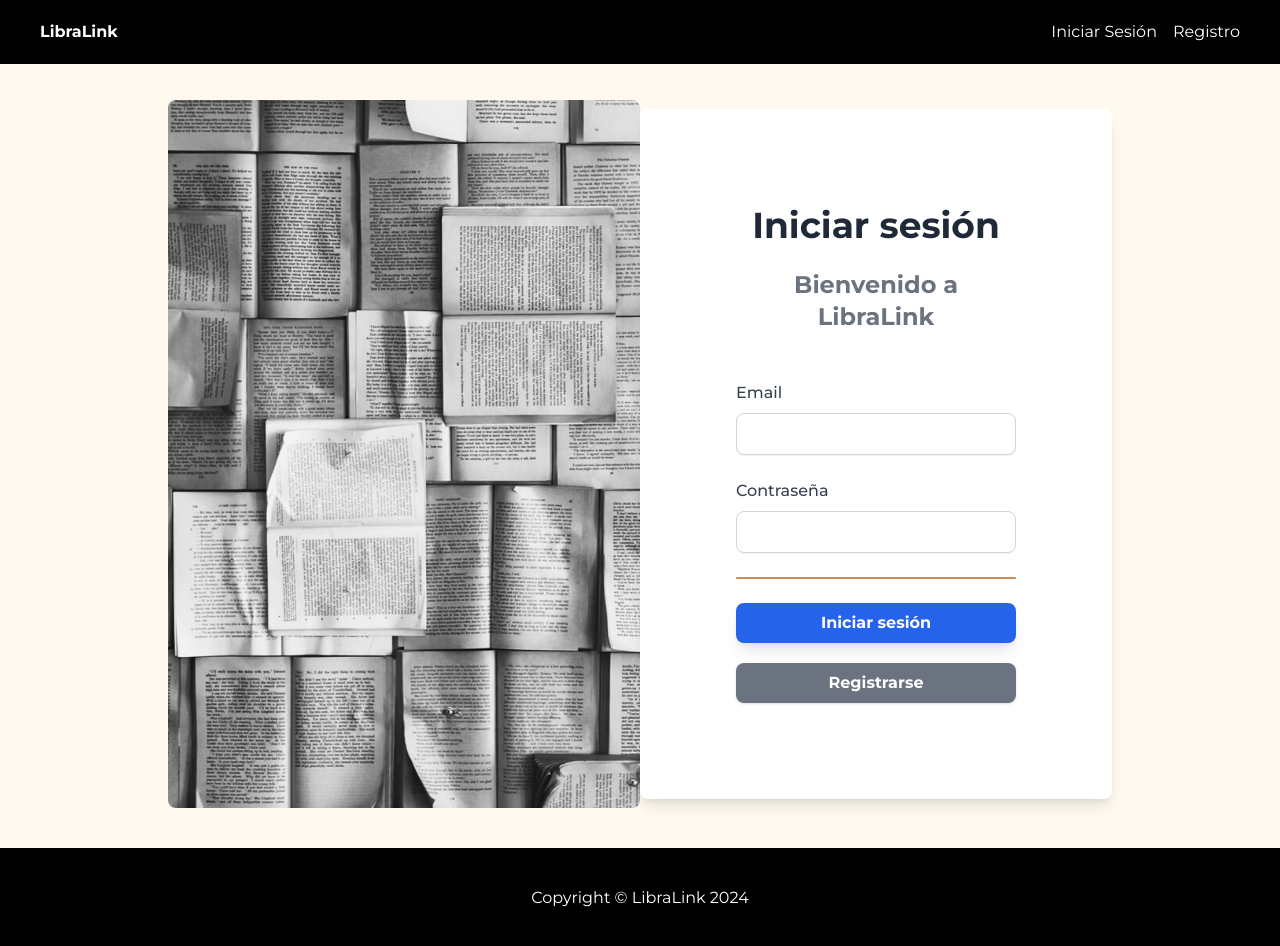
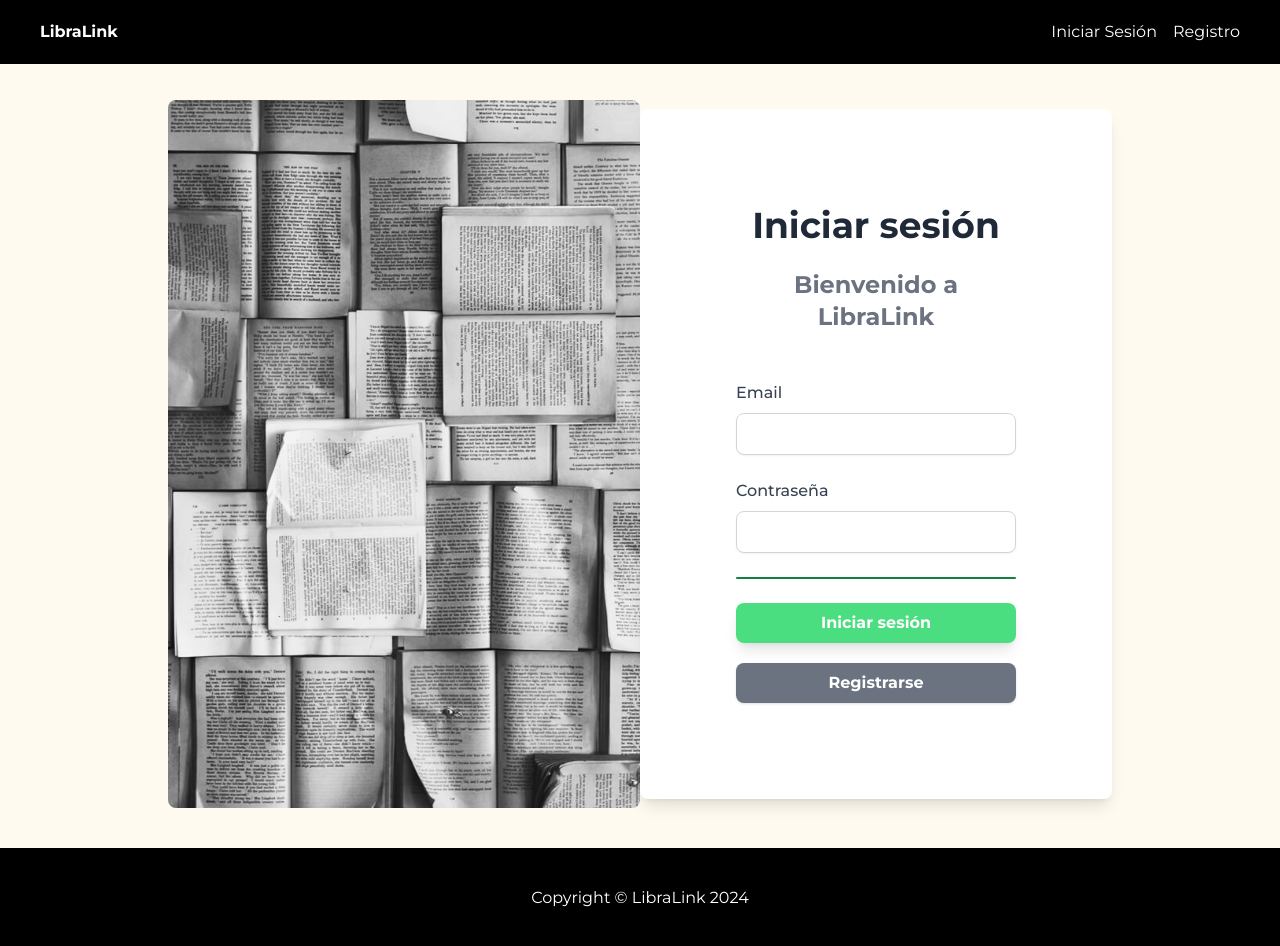
Before and after one commit to mArchilli/social-network, a Vue app: page /registro in a window 1280 px wide. Built offline with nearby package versions, Linux system fonts and the light colour scheme; no server answers.

Commit message:
cambio de color a verde

```diff
--- a/src/components/Button.vue
+++ b/src/components/Button.vue
@@ -1,7 +1,7 @@
 <template>
   <button
     :class="[
-      'px-4 py-2 font-bold text-white rounded bg-[#ca8e5e] hover:bg-[#a87049] focus:outline-none focus:ring-2 focus:ring-[#a87049] transition duration-200 ease-in-out inline-flex items-center justify-center',
+      'px-4 py-2 font-bold text-white rounded bg-green-400 hover:bg-green-500 focus:outline-none focus:ring-2 focus:ring-[#a87049] transition duration-200 ease-in-out inline-flex items-center justify-center',
       { 'cursor-not-allowed opacity-50': isProcessing }
     ]"
     :disabled="isProcessing"
--- a/src/components/ButtonBack.vue
+++ b/src/components/ButtonBack.vue
@@ -1,5 +1,5 @@
 <template>
-    <button class="flex items-center text-[#ca8e5e] rounded hover:text-[#a87049] transition duration-200 ease-in-out">
+    <button class="flex items-center text-green-400 rounded hover:text-green-600 transition duration-200 ease-in-out">
       <svg class="w-5 h-5 mr-2" fill="none" stroke="currentColor" viewBox="0 0 24 24" xmlns="http://www.w3.org/2000/svg">
         <path stroke-linecap="round" stroke-linejoin="round" stroke-width="2" d="M15 19l-7-7 7-7"></path>
       </svg>
--- a/src/components/Divider.vue
+++ b/src/components/Divider.vue
@@ -1,5 +1,5 @@
 <template>
-    <hr class="mt-5 border-t-2 border-[#ca8e5e] rounded-full">
+    <hr class="mt-5 border-t-2 border-green-700 rounded-full">
   </template>
 
   <script>
--- a/src/components/LinkUser.vue
+++ b/src/components/LinkUser.vue
@@ -1,6 +1,6 @@
 <template>
   <button
-    class="text-[#ca8e5e] hover:underline hover:text-[#a87049] transition duration-200 ease-in-out focus:outline-none"
+    class="text-green-400 hover:underline hover:text-green-600 transition duration-200 ease-in-out focus:outline-none"
   >
     <slot></slot>
   </button>
```
